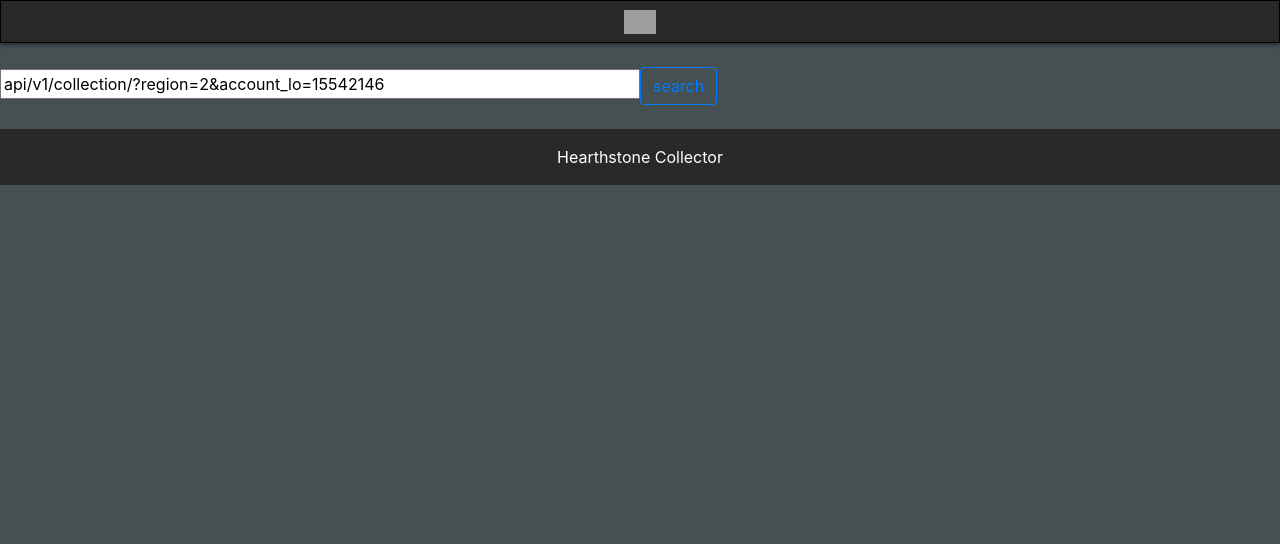
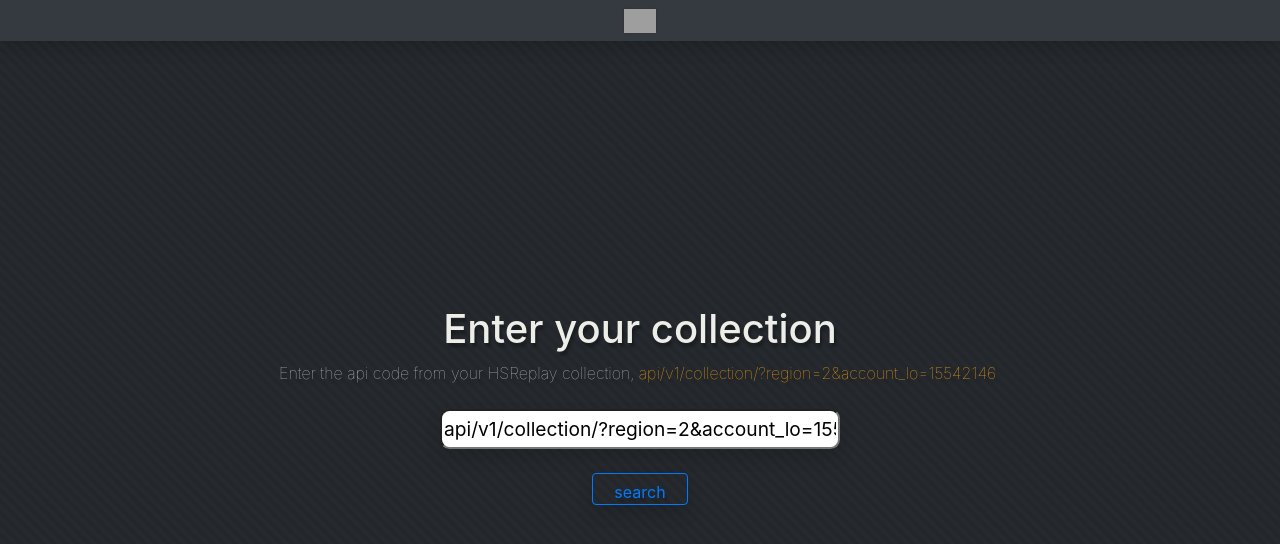
Before and after one commit to Jashior/HS-Collector, an Angular app: page /search in a window 1280 px wide. Shown: the top 544 px of the page. Built offline with nearby package versions, Linux system fonts and the light colour scheme; grey boxes are pictures that could not be loaded.

Commit message:
Homepage styling

```diff
--- a/src/app/app.component.css
+++ b/src/app/app.component.css
@@ -4,10 +4,8 @@
 }
 
 .navbar {
-    background-color: #2b2828;
+    background-color: #343A40;
     text-align: center;
-    box-shadow: 0 0 5px #050505;
-    border: 1px solid black;
 }
 
 .navbar-text {
@@ -23,3 +21,10 @@
     background-color: #2b2828;
     text-align: center;
 }
+
+
+.shadow {
+    -webkit-box-shadow: 0 10px 6px -6px #777;
+    -moz-box-shadow: 0 10px 6px -6px #777;
+         box-shadow: 0 10px 6px -6px #777;
+  }
--- a/src/app/app.component.html
+++ b/src/app/app.component.html
@@ -1,10 +1,10 @@
 <!-- NAV BAR -->
 
-<nav class="navbar row">
+<nav class="navbar row shadow">
   <div class="col justify-content-center">
     <img
-      src="https://i.pinimg.com/originals/ab/5e/19/ab5e193e93d28d7b7997885ac3dd1da7.png"
-      alt=""
+      src="sqrl.png"
+      alt="Home"
       style="width: 2em; height: auto; cursor: pointer"
       class="navBarImage"
       (click)="goHome()"
@@ -20,7 +20,3 @@
 <br />
 
 <!-- FOOTER -->
-
-<footer class="page-footer text-center text-white">
-  <div class="text-center p-3">Hearthstone Collector</div>
-</footer>
--- a/src/app/collection/collection.component.css
+++ b/src/app/collection/collection.component.css
@@ -1,22 +1,22 @@
 .card {
-    background-color: #333333;
-    box-shadow: 0 0 3px #333333;
+    background-color: #343A40;
     cursor: default;
-    border: 1px solid black;
+    border: 1px solid rgb(29, 28, 28);
 }
 
 .rarity-card {
-    background-color: #2b2828;
+    background-color: #343A40;
     cursor: pointer;
 }
 
 .rarity-card:hover {
     box-shadow: 0 0 2px #EEEEE9;
+
 }
 
 .card-set:hover {
-    background-color: #272323;
-    box-shadow: 0 0 2px #EEEEE9;
+    background-color: #3d434d;
+
 }
 
 .sortActive {
@@ -81,11 +81,11 @@
 
 .minorCardCollectedTextCompleted {
     color: #b7e1cd;
-    font-weight: bold;
+    /* font-weight: bold; */
 }
 
 .minorTextSortActive {
-    background-color: #222121;
+    background-color: #2e2a2a;
     border-radius: 5px;
 }
 
@@ -144,3 +144,11 @@
     color: #272323;
     font-weight: bolder;
 }
+
+.shadow {
+    -webkit-box-shadow: 0 10px 6px -6px #777;
+    -moz-box-shadow: 0 10px 6px -6px #777;
+         box-shadow: 0 10px 6px -6px #777;
+  }
+
+  hr { background-color: #EEEEE9; height: 1px; border: 0; }
--- a/src/app/collection/collection.component.html
+++ b/src/app/collection/collection.component.html
@@ -15,13 +15,12 @@
 <!-- <br /> -->
 
 <div class="container">
-
   <!-- TOTAL PANEL -->
 
   <div class="row justify-content-center">
-      <div class="col-12">
+    <div class="col-12 col-lg-4">
       <div
-          class="card rarity-card"
+        class="card rarity-card shadow"
         (click)="sortBy('total')"
         [ngClass]="{
           sortActive: sortByString == 'total'
@@ -51,7 +50,6 @@
   <!-- SUMMARY PANELS -->
 
   <div class="row justify-content-center">
-
     <!-- COMMON -->
 
     <div class="col-12 col-lg-3">
@@ -176,7 +174,9 @@
     >
       <div class="card card-set mb-3">
         <div class="card-body">
-            <h5 class="card-title cardTitleText">{{ cardSet.name | friendlyName }}</h5>
+          <h5 class="card-title cardTitleText">
+            {{ cardSet.name | friendlyName }}
+          </h5>
           <!-- <h6
               class="cardCollectedText"
               [ngClass]="{
@@ -195,16 +195,11 @@
               role="progressbar"
               [ngStyle]="{ width: getPercentCollected(cardSet) + '%' }"
               [ngClass]="{
-                  'common-progress-bar':
-                  sortByString == rarity.COMMON,
-                  'rare-progress-bar':
-                  sortByString == rarity.RARE,
-                  'epic-progress-bar':
-                  sortByString == rarity.EPIC,
-                  'legendary-progress-bar':
-                  sortByString == rarity.LEGENDARY,
-                  'total-progress-bar':
-                  sortByString == 'total'
+                'common-progress-bar': sortByString == rarity.COMMON,
+                'rare-progress-bar': sortByString == rarity.RARE,
+                'epic-progress-bar': sortByString == rarity.EPIC,
+                'legendary-progress-bar': sortByString == rarity.LEGENDARY,
+                'total-progress-bar': sortByString == 'total'
               }"
             ></div>
           </div>
@@ -212,7 +207,14 @@
           <div>
             <br />
             <div class="row justify-content-md-center">
-                <div *ngIf="sortByString == 'release' || sortByString == 'total' || sortByString == rarity.COMMON" class="col-3">
+              <div
+                *ngIf="
+                  sortByString == 'release' ||
+                  sortByString == 'total' ||
+                  sortByString == rarity.COMMON
+                "
+                class="col-3"
+              >
                 <div>
                   <div
                     class="minorCardCollectedTextCommon"
@@ -227,7 +229,14 @@
                   </div>
                 </div>
               </div>
-                <div *ngIf="sortByString == 'release' || sortByString == 'total' || sortByString == rarity.RARE" class="col-3">
+              <div
+                *ngIf="
+                  sortByString == 'release' ||
+                  sortByString == 'total' ||
+                  sortByString == rarity.RARE
+                "
+                class="col-3"
+              >
                 <div>
                   <div
                     class="minorCardCollectedTextRare"
@@ -241,7 +250,14 @@
                   </div>
                 </div>
               </div>
-                <div *ngIf="sortByString == 'release' || sortByString == 'total' || sortByString == rarity.EPIC" class="col-3">
+              <div
+                *ngIf="
+                  sortByString == 'release' ||
+                  sortByString == 'total' ||
+                  sortByString == rarity.EPIC
+                "
+                class="col-3"
+              >
                 <div>
                   <div
                     class="minorCardCollectedTextEpic"
@@ -255,7 +271,14 @@
                   </div>
                 </div>
               </div>
-                <div *ngIf="sortByString == 'release' || sortByString == 'total' || sortByString == rarity.LEGENDARY" class="col-3">
+              <div
+                *ngIf="
+                  sortByString == 'release' ||
+                  sortByString == 'total' ||
+                  sortByString == rarity.LEGENDARY
+                "
+                class="col-3"
+              >
                 <div>
                   <div
                     class="minorCardCollectedTextLegendary"
--- a/src/app/search/search.component.css
+++ b/src/app/search/search.component.css
@@ -1,3 +1,57 @@
 .search-bar{
-    width: 50%;
+    width: 50vh;
+    height: 5vh;
+    text-align: center;
+    font-size: 1.2em;
+    border-radius: 0.5em;
 }
+
+.shadow {
+    -webkit-box-shadow: 0 10px 6px -6px #777;
+    -moz-box-shadow: 0 10px 6px -6px #777;
+         box-shadow: 0 10px 6px -6px #777;
+  }
+
+.search-title-text{
+    text-align: center;
+   cursor: default;
+    color: #EEEEE9;
+    text-shadow:  2px 4px 3px rgba(0,0,0,0.3);
+}
+
+.search-title-sub-text{
+    text-align:center;
+    color: #c4c4be;
+    font-weight: lighter;
+    text-shadow: 2px 4px 3px rgba(0,0,0,0.3);
+}
+
+.sub-text-span{
+margin: -5px;
+
+}
+
+.emphasis-text{
+    color: #FEA60F;
+
+}
+
+
+.search-container{
+    text-align: center;
+    width: 100%
+}
+
+.container{
+    padding: 30vh 0 0 0;
+}
+
+.search-button{
+    width: 12vh;
+    height: 4vh;
+
+}
+
+.search-text{
+    text-shadow: 2px 4px 3px rgba(0,0,0,0.3);
+}
--- a/src/app/search/search.component.html
+++ b/src/app/search/search.component.html
@@ -1,13 +1,39 @@
+<div class="container">
+  <div class="row justify-content-center">
+    <div class="col-8">
+      <div class="search-title-text">
+        <h1>Enter your collection</h1>
+      </div>
+
+      <div class="search-title-sub-text">
+        <span class="sub-text-span">
+          Enter the api code from your HSReplay collection,&nbsp;
+        </span>
+        <span class="emphasis-text">
+          api/v1/collection/?region=2&account_lo=15542146</span
+        >
+      </div>
+    </div>
+
+    <div class="col-8">
+      <br />
+      <div class="search-container">
         <input
           type="text"
-  class="input search-bar"
-  placeholder="Enter your task"
+          class="input search-bar shadow"
           [(ngModel)]="value"
         />
+      </div>
+    </div>
+  </div>
+  <br />
+  <div class="row justify-content-center">
     <button
       type="button"
       (click)="loadCollection()"
-  class="btn btn-outline-primary"
+      class="btn btn-outline-primary shadow search-button"
     >
-  search
+      <div class="search-text">search</div>
     </button>
+  </div>
+</div>
--- a/src/styles.css
+++ b/src/styles.css
@@ -1,2 +1,5 @@
 /* You can add global styles to this file, and also import other style files */
-body { background-color: #464f52 !important; }
+body { background-color: #262A2E !important;
+    background-image: linear-gradient(45deg, #262a2e 25%, #23272b 25%, #23272b 50%, #262a2e 50%, #262a2e 75%, #23272b 75%, #23272b 100%);
+    background-size: 11.31px 11.31px;
+};
```
Also changed, not shown: src/app/sqrl.png (added). Lines whose indentation alone changed are shown as unchanged.
